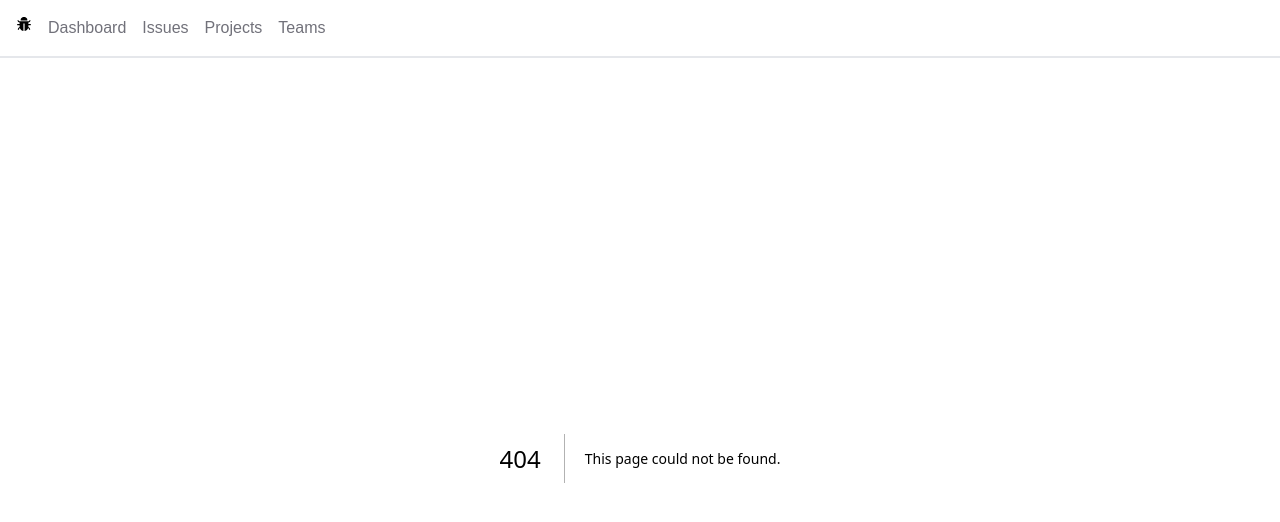
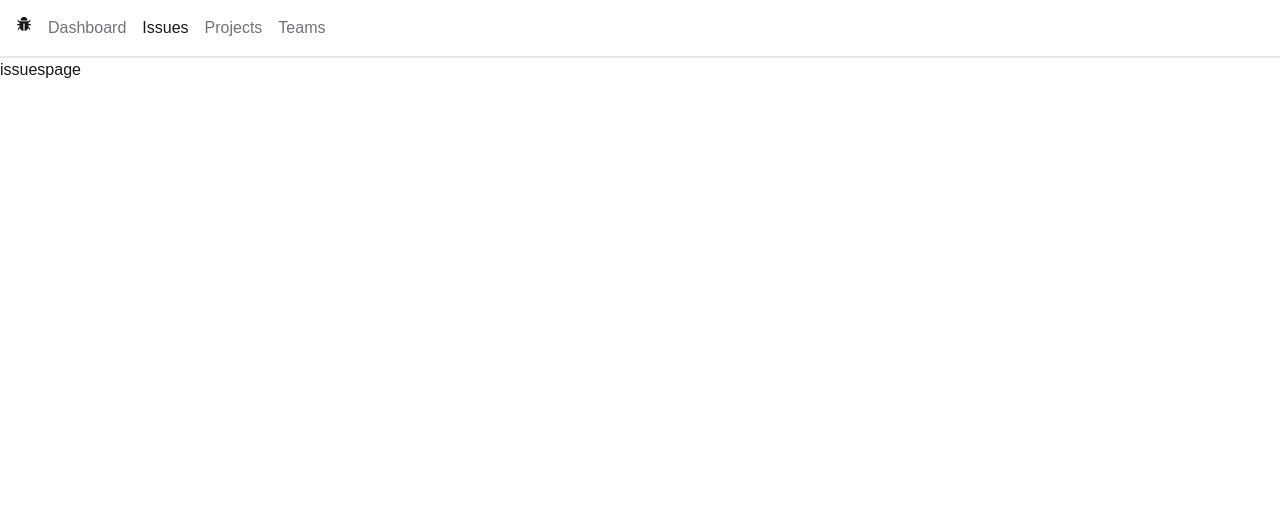
Before and after one commit to Fuadekoo/issue-track, a Next.js app: page /issues in a window 1280 px wide. Before the commit this address had no page. Shown: the top 522 px of the page. Built offline with nearby package versions, Linux system fonts and the light colour scheme.

Commit message:
Enhance Navbar component with dynamic link styling and add Issues page

```diff
--- a/app/Navbar.tsx
+++ b/app/Navbar.tsx
@@ -1,7 +1,12 @@
-import React from "react";
+"use client";
+import React, { useEffect, useState } from "react";
 import Link from "next/link";
+import { usePathname } from "next/navigation";
 import { AiFillBug } from "react-icons/ai";
+import classNames from "classnames";
 const Navbar = () => {
+  const currentPath = usePathname();
+  // console.log(currentPath);
   const links = [
     { name: "Dashboard", href: "/dashboard" },
     { name: "Issues", href: "/issues" },
@@ -19,7 +24,11 @@ const Navbar = () => {
             <li key={link.href}>
               <Link
                 href={link.href}
-                className="text-zinc-500 hover:text-black transition-colors"
+                className={classNames({
+                  "text-zinc-900": currentPath === link.href,
+                  "text-zinc-500": currentPath !== link.href,
+                  "hover:text-zinc-800 transition-colors duration-200": true,
+                })}
               >
                 {link.name}
               </Link>
--- /dev/null
+++ b/app/issues/page.tsx
@@ -0,0 +1,7 @@
+import React from "react";
+
+const IssuesPage = () => {
+  return <div>issuespage</div>;
+};
+
+export default IssuesPage;
--- a/package.json
+++ b/package.json
@@ -9,6 +9,7 @@
     "lint": "next lint"
   },
   "dependencies": {
+    "classnames": "^2.5.1",
     "next": "15.1.6",
     "react": "^19.0.0",
     "react-dom": "^19.0.0",
```
Also changed, not shown: 2 other files (tests, documents, lock files or other folders).
